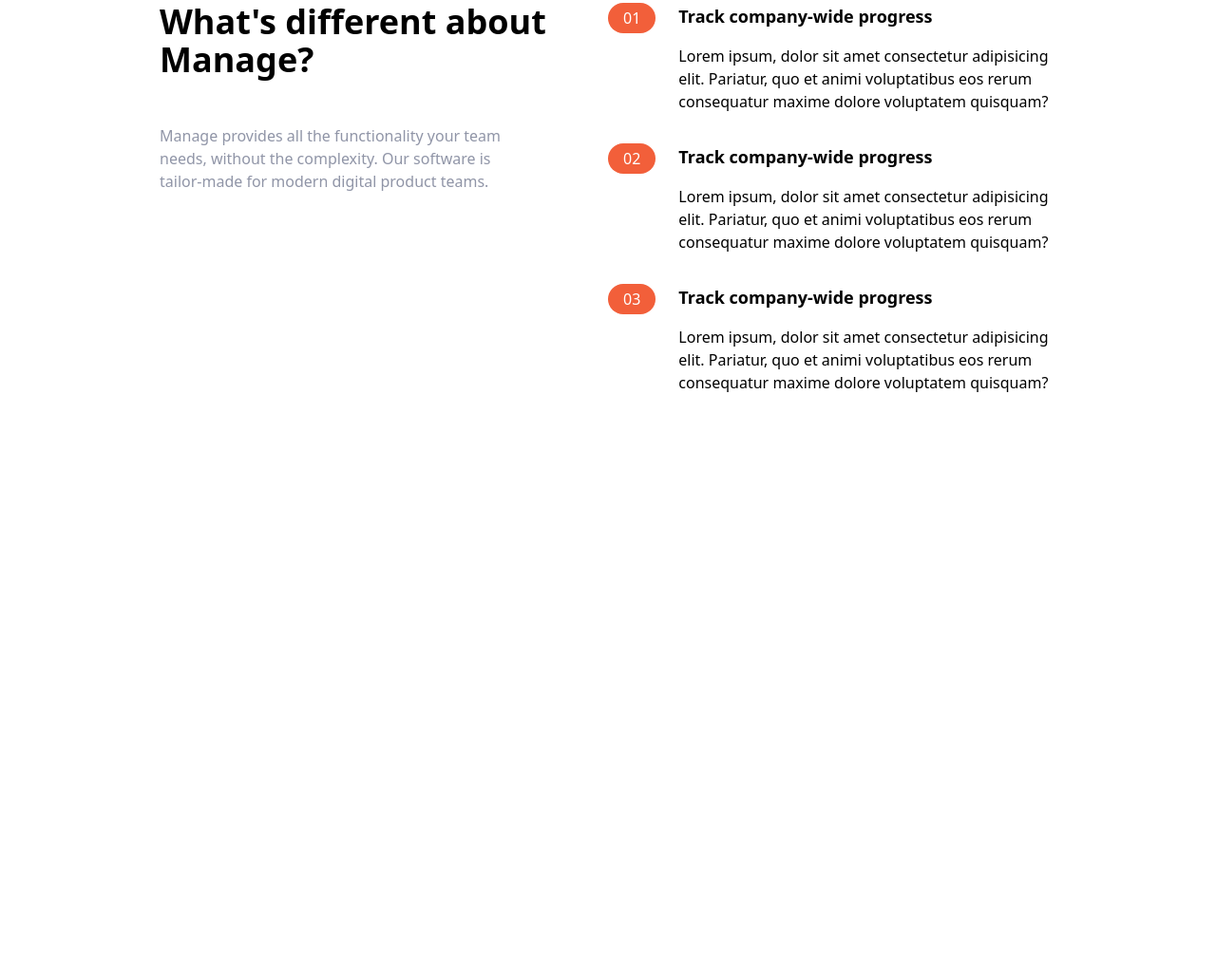
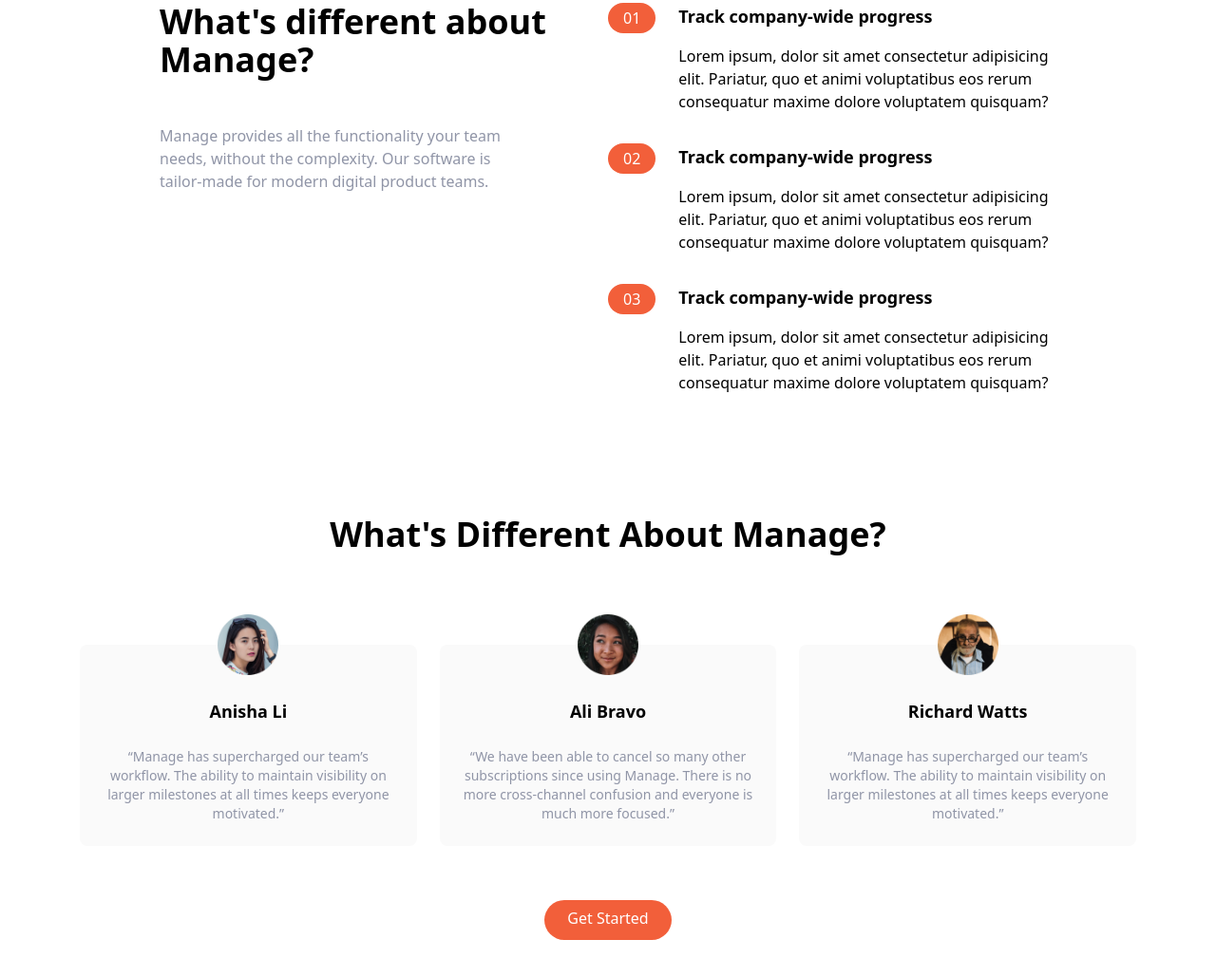
Before and after one commit to ganeshmajhi/tailwind-website, a website: page index.html in a window 1280 px wide. Shown: the part 653-1682 px from the top of the page at 95% size. Before the commit the page ends 1068 px from the top, so only its background shows below. Drawn offline with Linux system fonts and the light colour scheme.

Commit message:
added testimonial

```diff
--- a/index.html
+++ b/index.html
@@ -140,10 +140,64 @@
 
     </section>
 
-    <!-- Testimonial  -->
-    <section id="testimonial">
+     <!-- Testimonials -->
+     <section id="testimonials">
+        <!-- Container to heading and testm blocks -->
+        <div class="max-w-6xl px-5 mx-auto mt-32 text-center">
+          <!-- Heading -->
+          <h2 class="text-4xl font-bold text-center">
+            What's Different About Manage?
+          </h2>
+          <!-- Testimonials Container -->
+          <div class="flex flex-col mt-24 md:flex-row md:space-x-6">
+            <!-- Testimonial 1 -->
+            <div
+              class="flex flex-col items-center p-6 space-y-6 rounded-lg bg-veryLightGray md:w-1/3"
+            >
+              <img src="img/avatar-anisha.png" class="w-16 -mt-14" alt="" />
+              <h5 class="text-lg font-bold">Anisha Li</h5>
+              <p class="text-sm text-darkGrayishBlue">
+                “Manage has supercharged our team’s workflow. The ability to
+                maintain visibility on larger milestones at all times keeps
+                everyone motivated.”
+              </p>
+            </div>
 
+            <!-- Testimonial 2 -->
+            <div
+              class="hidden flex-col items-center p-6 space-y-6 rounded-lg bg-veryLightGray md:flex md:w-1/3"
+            >
+              <img src="img/avatar-ali.png" class="w-16 -mt-14" alt="" />
+              <h5 class="text-lg font-bold">Ali Bravo</h5>
+              <p class="text-sm text-darkGrayishBlue">
+                “We have been able to cancel so many other subscriptions since
+                using Manage. There is no more cross-channel confusion and
+                everyone is much more focused.”
+              </p>
+            </div>
 
-    </section>
+            <!-- Testimonial 3 -->
+            <div
+              class="hidden flex-col items-center p-6 space-y-6 rounded-lg bg-veryLightGray md:flex md:w-1/3"
+            >
+              <img src="img/avatar-richard.png" class="w-16 -mt-14" alt="" />
+              <h5 class="text-lg font-bold">Richard Watts</h5>
+              <p class="text-sm text-darkGrayishBlue">
+                “Manage has supercharged our team’s workflow. The ability to
+                maintain visibility on larger milestones at all times keeps
+                everyone motivated.”
+              </p>
+            </div>
+          </div>
+          <!-- Button -->
+          <div class="my-16">
+            <a
+              href="#"
+              class="p-3 px-6 pt-2 text-white bg-brightRed rounded-full baseline hover:bg-brightRedLight"
+              >Get Started</a
+            >
+          </div>
+        </div>
+      </section>
 </body>
 </html>
```
Also changed, not shown: css/main.css.
